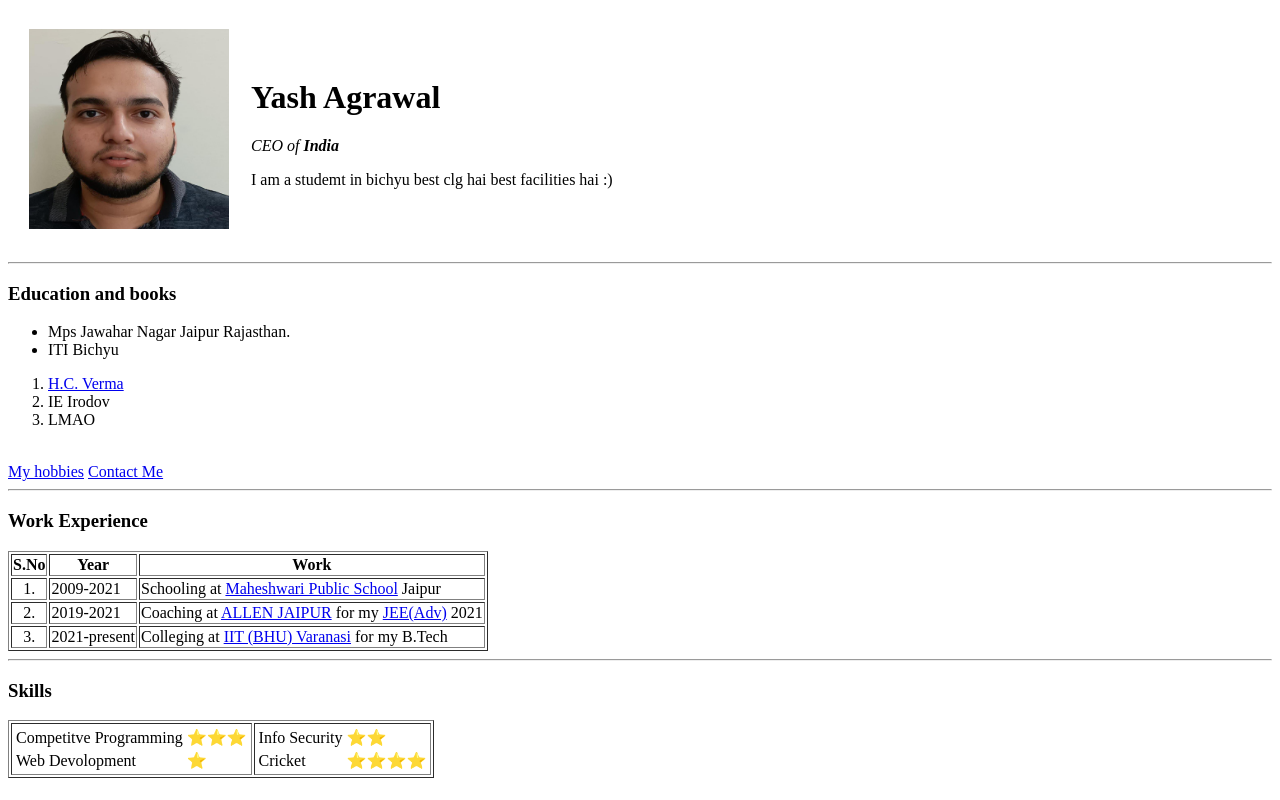
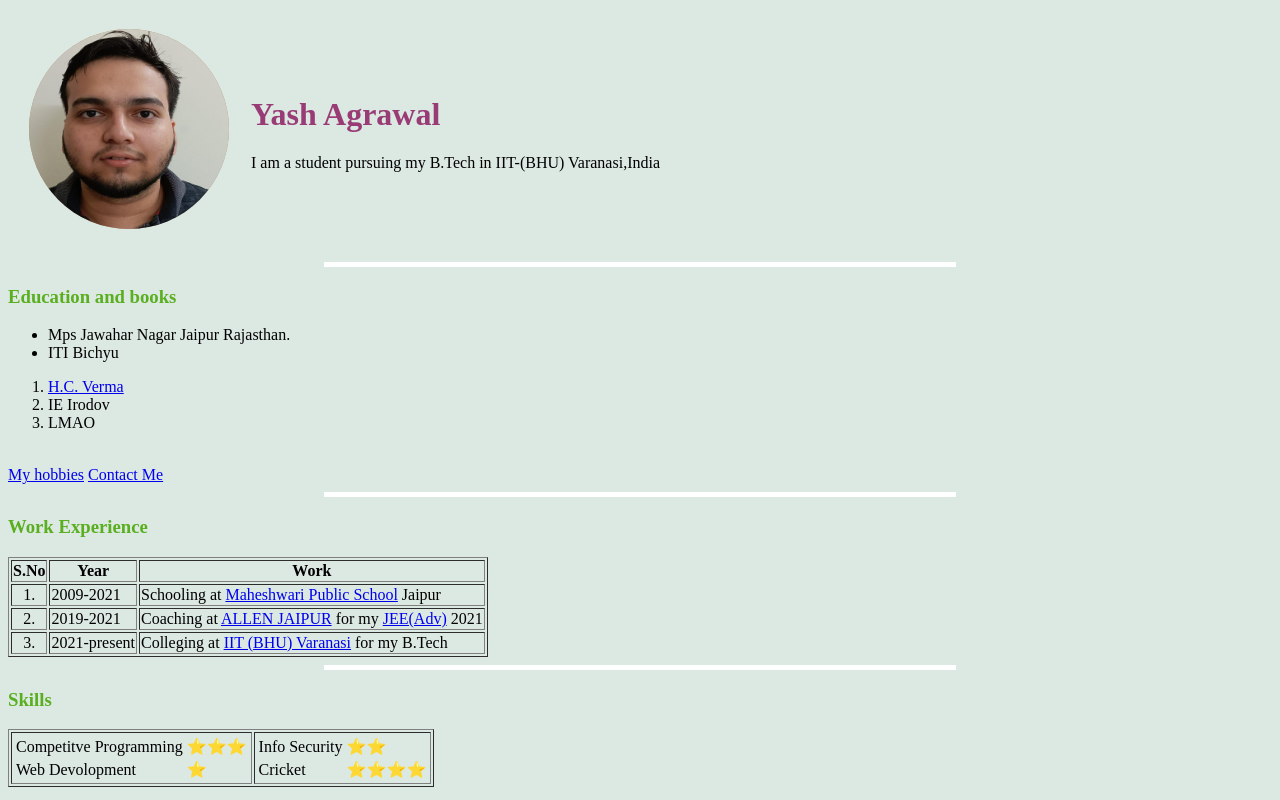
Before and after one commit to yash6318/First-Website, a plain HTML site: page index.html in a window 1280 px wide. Drawn offline with Linux system fonts and the light colour scheme.

Commit message:
Added CSS

```diff
--- a/index.html
+++ b/index.html
@@ -5,18 +5,17 @@
     <meta http-equiv="X-UA-Compatible" content="IE=edge">
     <meta name="viewport" content="width=device-width, initial-scale=1.0">
     <title>Yash'S Personal Site</title>
+    <link rel="stylesheet" href="style.css">
+    <link rel="icon" href="favicon.ico?v=2">
 </head>
 <body>
 
     <table cellspacing="20">
         <tr>
-            <td><img src="Yash_Sample.jpeg" alt="Noobda" width="200" height="200"></td>
+            <td><img id="yashImage" src="Yash_Sample.jpeg" alt="Noobda" ></td>
             <td>
-                <p>
-                    <h1>Yash Agrawal</h1>
-                    <p> <em> CEO of <b> India </b> </em> </p>
-                    <p>I am a studemt in bichyu best clg hai best facilities hai :)</p>
-                </p>
+                <h1>Yash Agrawal</h1>
+                <p>I am a student pursuing my B.Tech in IIT-(BHU) Varanasi,India</p>
             </td>
         </tr>
     </table>
--- /dev/null
+++ b/style.css
@@ -0,0 +1,31 @@
+body{
+    background-color: #dce8e2;
+}
+h1 {
+   color: #993b75;
+}
+h3 {
+    color: #59af1f;
+}
+hr {
+    background-color: white;
+    border-style: none;
+    /* border-top-style: dotted; */
+    height: 5px;
+    width: 50%;
+}
+img{
+    width:200px;
+    height:200px;
+}
+img:hover{
+    background-color: red;
+    filter:brightness(80%);
+    /* filter: opacity(80%); */
+    width:202px;
+    height:202px;
+}
+#yashImage {
+    border-radius: 100%;
+    background-color: rgb(173, 147, 108);
+}
```
Also changed, not shown: contactme.html (+2 -0 lines), hobbie.html (+4 -0 lines), favicon.ico (added), 1 other file.
